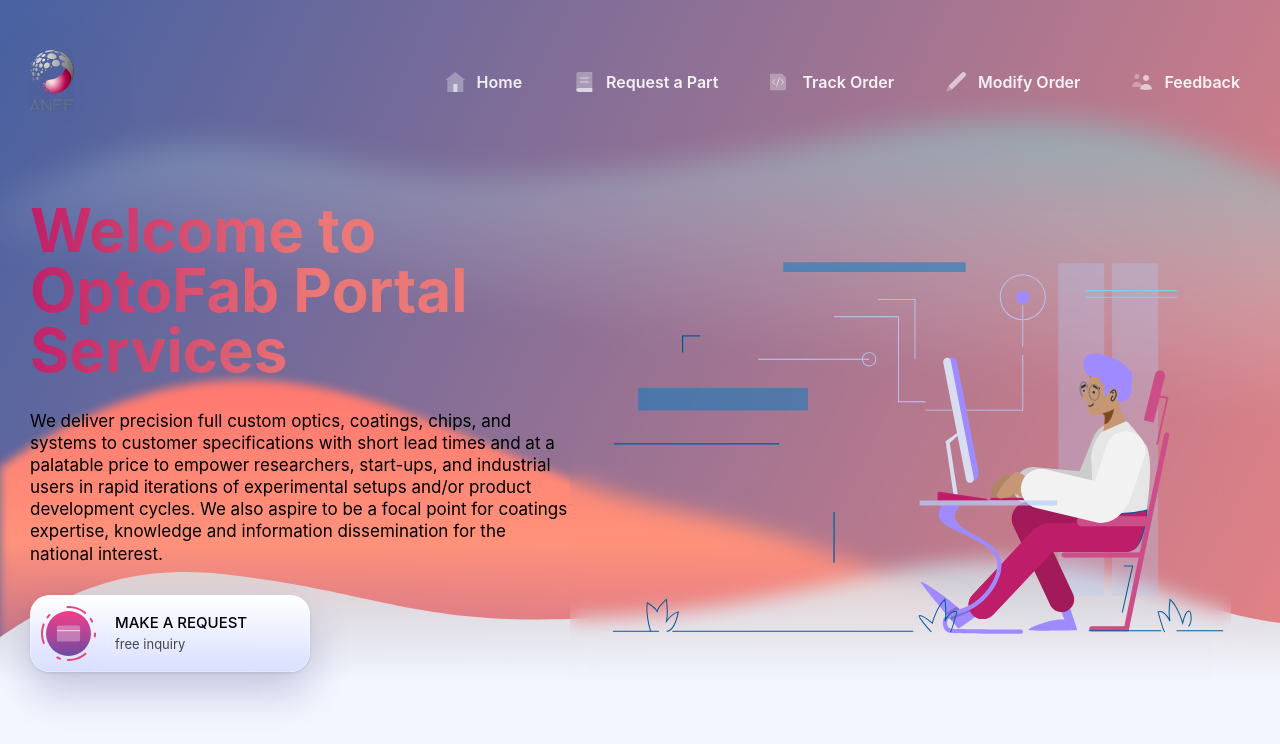
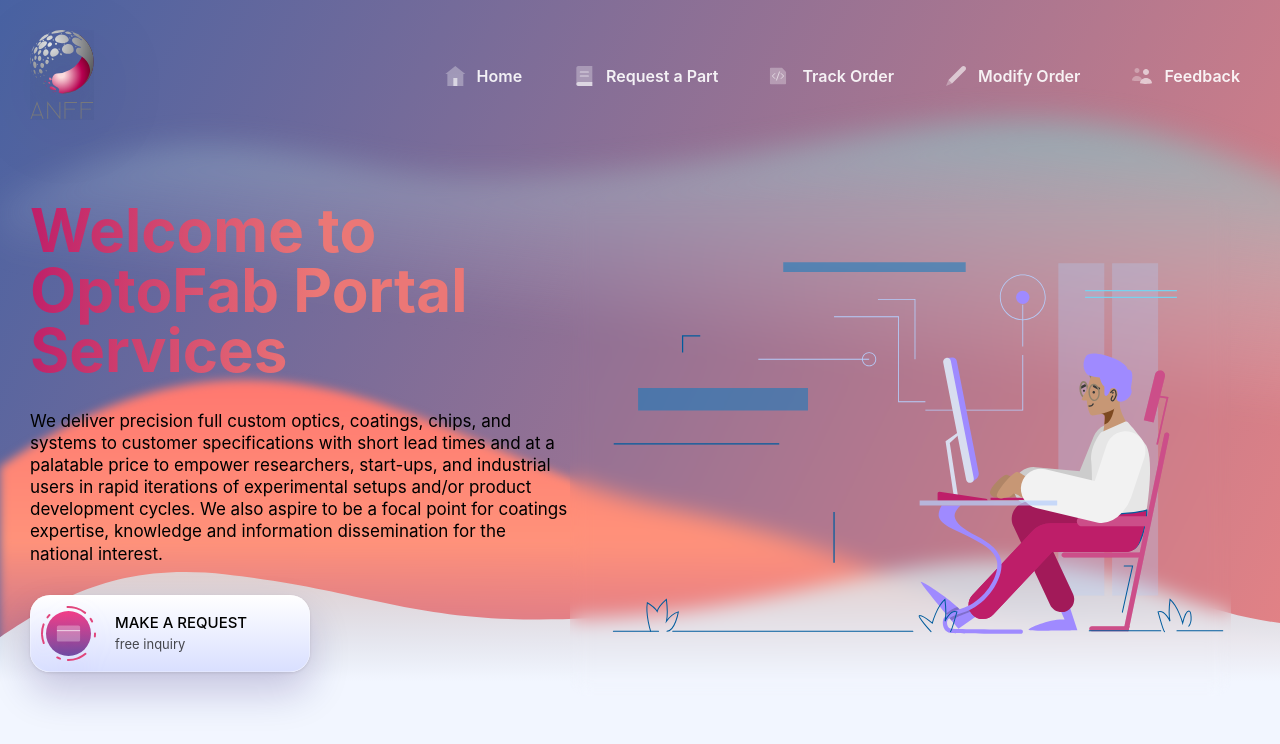
Before and after one commit to swingrope/optofab-website, a React (Create React App) app: page / in a window 1280 px wide. Shown: the top 744 px of the page. Built offline with nearby package versions, Linux system fonts and the light colour scheme.

Commit message:
set larger anff logo

```diff
--- a/src/components/layout/Header.js
+++ b/src/components/layout/Header.js
@@ -39,10 +39,10 @@ export default function Header() {
 const Wrapper = styled.div`
   /* absolute to parent (root in this case) */
   position: absolute;
-  top: 50px;
+  top: 30px;
   display: grid;
   /* first 45px is for logo */
-  grid-template-columns: 45px auto;
+  grid-template-columns: 65px auto;
   /* set width to take up whole space */
   width: 100%;
   /* space-between has no left/right (far-ends) space, vs space-around. see css-tricks.com */
@@ -79,8 +79,8 @@ const MenuWrapper = styled.div`
 `;
 
 const Logo = styled.img`
-  width: 44px;
-  height: 61.84px;
+  width: 64px;
+  height: 90px;
   left: 0px;
   top: 0px;
 
```
